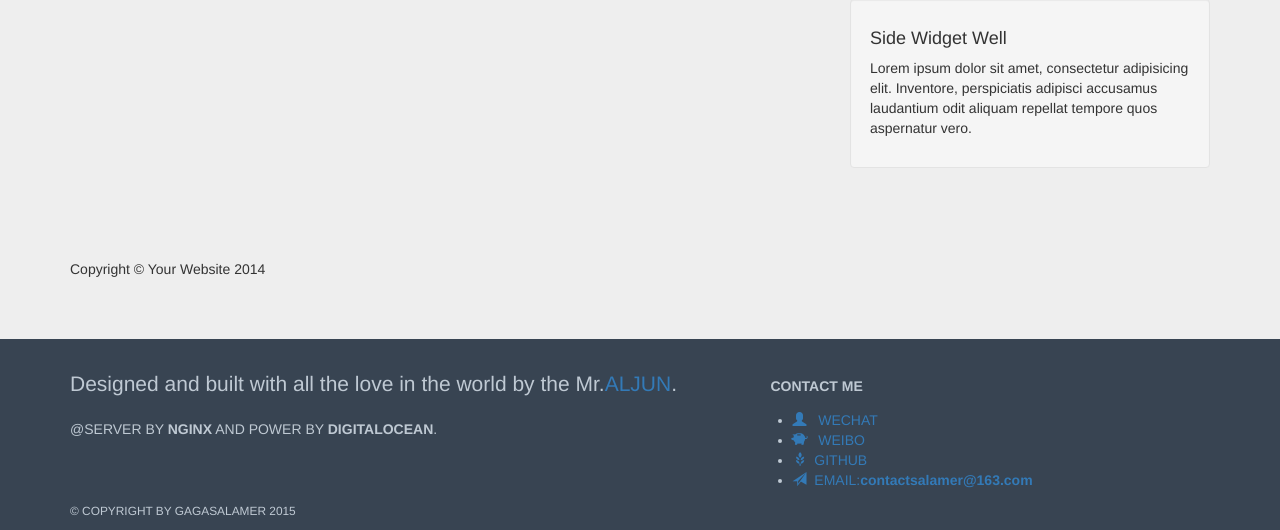
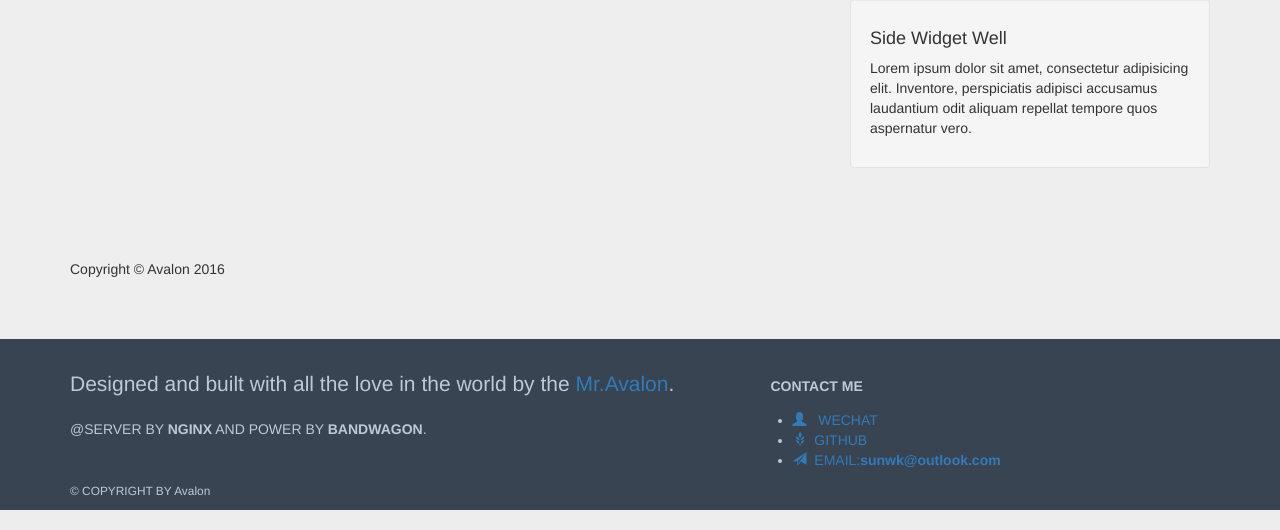
Before and after one commit to sunwk/my_blog, a Flask app: template templates/index.html in a window 1280 px wide. Shown: the part 315-845 px from the top of the page. Run offline with Flask 2, Linux system fonts and the light colour scheme; the template is opened without the code that fills it, so the values that code supplies are empty.

Commit message:
一些页面调整

```diff
--- a/templates/index.html
+++ b/templates/index.html
@@ -176,7 +176,7 @@
         <footer>
             <div class="row">
                 <div class="col-lg-12">
-                    <p>Copyright &copy; Your Website 2014</p>
+                    <p>Copyright &copy; Avalon 2016</p>
                 </div>
                 <!-- /.col-lg-12 -->
             </div>
@@ -189,9 +189,8 @@
     <div class="container">
         <div class="row" style="padding-top:30px;">
             <div class="col-md-7">
-                <p class="lead"> Designed and built with all the love in the world by the Mr.<a href="/">ALJUN</a>.</p>
-                <p>@SERVER BY <strong>NGINX</strong> AND POWER BY <strong>DIGITALOCEAN</strong>.</p>
-
+                <p class="lead"> Designed and built with all the love in the world by the <a href="/1">Mr.Avalon</a>.</p>
+                <p>@SERVER BY <strong>NGINX</strong> AND POWER BY <strong>BANDWAGON</strong>.</p>
             </div>
             <div class="col-md-5">
                 <div>
@@ -199,19 +198,19 @@
                     <ul>
                         <li><a href="#"><span class="glyphicon glyphicon-user" aria-hidden="true"></span> &nbsp
                             WECHAT</a></li>
-                        <li><a href="http://weibo.com/2277966967/profile"><span class="glyphicon glyphicon-piggy-bank"
-                                                                                aria-hidden="true"></span> &nbsp WEIBO
-                        </li>
-                        <li><a href="https://github.com/salamer"><span class="glyphicon glyphicon-grain"
+{#                        <li><a href="http://weibo.com/2277966967/profile"><span class="glyphicon glyphicon-piggy-bank"#}
+{#                                                                                aria-hidden="true"></span> &nbsp WEIBO#}
+{#                        </li>#}
+                        <li><a href="https://github.com/sunwk"><span class="glyphicon glyphicon-grain"
                                                                        aria-hidden="true"></span>&nbsp GITHUB</a></li>
                         <li><a href="#"><span class=" glyphicon glyphicon-send" aria-hidden="true"></span>&nbsp
-                            EMAIL:<strong>contactsalamer@163.com</strong></a></li>
+                            EMAIL:<strong>sunwk@outlook.com</strong></a></li>
                     </ul>
                 </div>
             </div>
             <div class="col-md-12">
                 <p>
-                    <small>© COPYRIGHT BY GAGASALAMER 2015</small>
+                    <small>© COPYRIGHT BY Avalon</small>
                 </p>
             </div>
         </div>
```
Also changed, not shown: templates/aboutme.html (+9 -44 lines).
